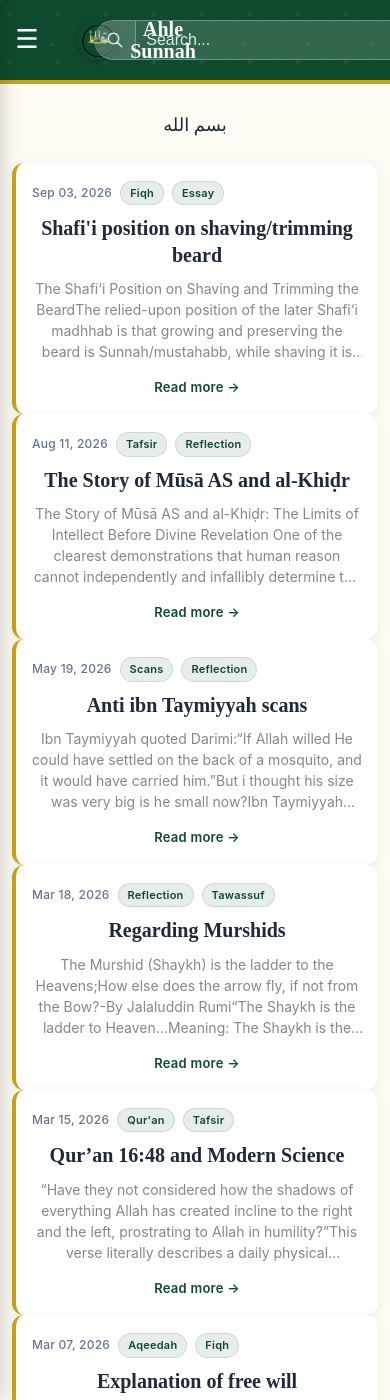
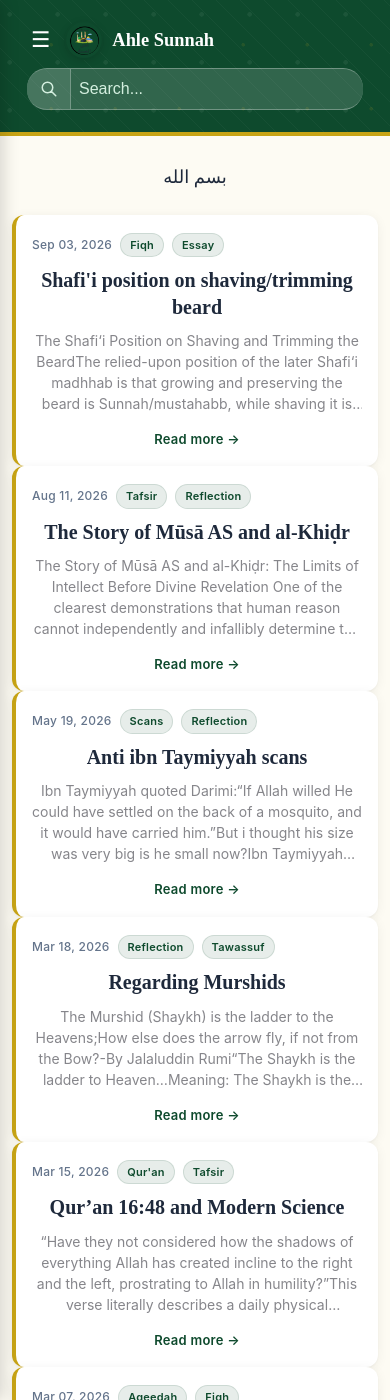
Before and after one commit to Fali17/ahlesunnah, a Jekyll site: the page built from index.html, in a window 390 px wide and 1400 px high. Built offline with Jekyll 4.4.1, drawn with Linux system fonts in a browser that asks for light colours; the list of posts is cut into pages by our own code.

Commit message:
Update default.html

```diff
--- a/_layouts/default.html
+++ b/_layouts/default.html
@@ -370,6 +370,83 @@
   }
 }
 
+    /* ===== Mobile header: stop crushing the search bar ===== */
+@media (max-width: 768px) {
+  .header-container {
+    display: flex !important;
+    flex-wrap: wrap !important;
+    align-items: center !important;
+    gap: 10px 12px !important;
+    padding: 10px 12px !important;
+    max-width: 100% !important;
+    width: 100% !important;
+  }
+
+  /* Menu + brand on first row */
+  .menu-toggle-btn {
+    flex: 0 0 auto !important;
+    transform: none !important;
+    font-size: 1.35rem !important;
+    padding: 4px !important;
+  }
+
+  .header-inner {
+    flex: 1 1 auto !important;
+    min-width: 0 !important;
+    gap: 10px !important;
+  }
+
+  .header-inner h1 {
+    font-size: 1.15rem !important;
+    white-space: nowrap;
+    overflow: hidden;
+    text-overflow: ellipsis;
+  }
+
+  .header-inner .subtitle {
+    display: none !important;
+  }
+
+  .logo-wrap {
+    width: 36px !important;
+    height: 36px !important;
+  }
+
+  /* Search full width on second row */
+  .search-wrapper {
+    flex: 1 1 100% !important;
+    width: 100% !important;
+    max-width: 100% !important;
+    margin: 0 !important;
+    order: 3; /* ensures it sits under menu + brand */
+  }
+
+  .search-form-container {
+    width: 100% !important;
+    height: 42px !important;
+  }
+
+  .search-input {
+    width: auto !important;
+    max-width: none !important;
+    font-size: 16px !important; /* prevents iOS zoom */
+    padding: 0 12px 0 8px !important;
+  }
+
+  .search-icon-box {
+    width: 44px !important; /* easier tap target */
+    height: 100% !important;
+    position: static !important;
+    transform: none !important;
+  }
+
+  .search-results-dropdown {
+    left: 0 !important;
+    right: 0 !important;
+    width: 100% !important;
+    max-width: none !important;
+  }
+}
   </style>
 </head>
 <body>
@@ -402,6 +479,7 @@
   </form>
   <div id="searchResults" class="search-results-dropdown"></div>
 </div>
+    </div>
   </header>
 
   <!-- Sidebar Overlay + Menu -->
```
